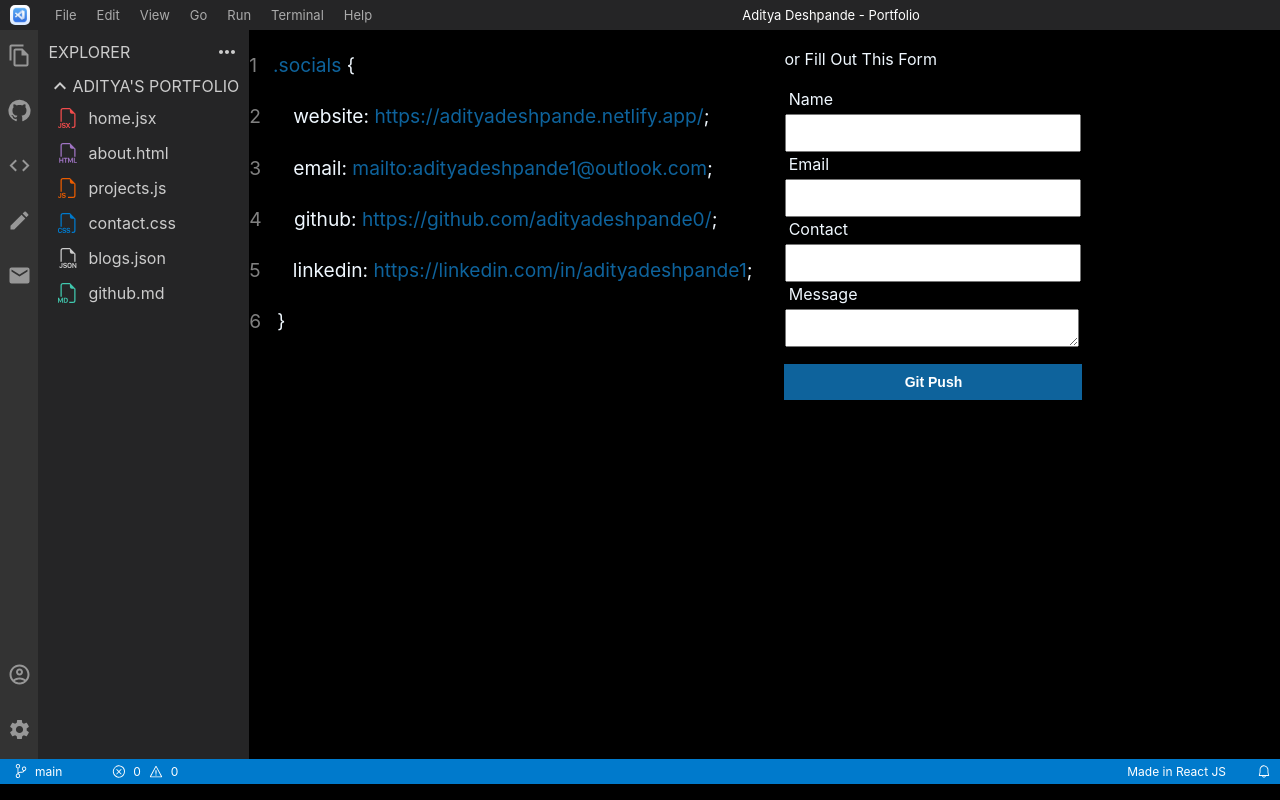
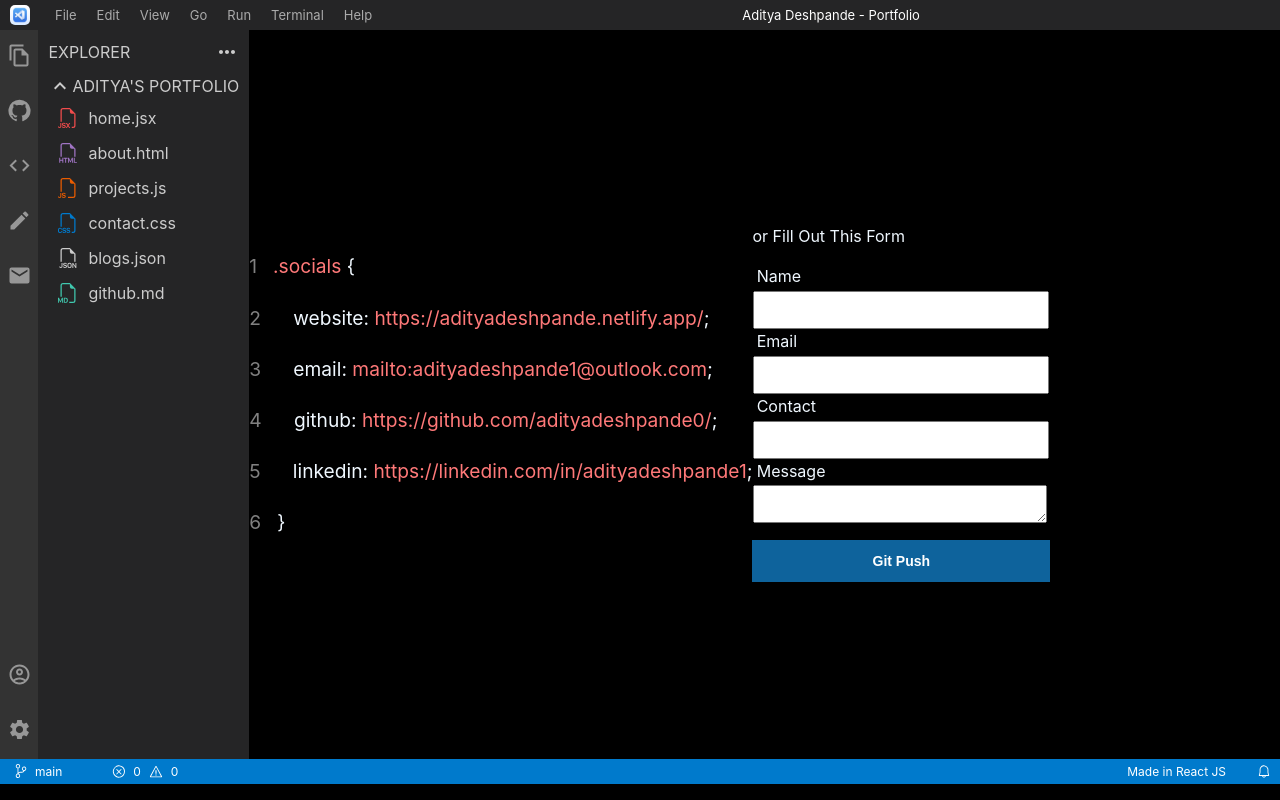
Before and after one commit to adityadeshpande0/MyPortfolio, a React (Create React App) app: page /contact in a window 1280 px wide. Built offline with nearby package versions, Linux system fonts and the light colour scheme.

Commit message:
Contact Page

```diff
--- a/src/Components/ContactInfo/contactInfoStyles.css
+++ b/src/Components/ContactInfo/contactInfoStyles.css
@@ -1,6 +1,7 @@
 .main-block-contact {
   display: flex;
   flex-direction: row;
+  align-items: center;
 }
 .info-block-contact {
   counter-reset: line;
@@ -19,7 +20,6 @@
 .contactform-main-container {
   display: flex;
   flex-direction: column;
-  margin-left: 2rem;
 }
 .inputbox-container {
   display: flex;
@@ -28,6 +28,7 @@
   border-radius: 0;
 }
 .input-label {
+  font-size: 1rem !important;
   margin-bottom: 0.3rem;
   margin-left: 0.2rem;
 }
@@ -36,7 +37,7 @@
   height: 2rem;
 }
 .error-message {
-  color: rgb(255, 121, 121);
+  color: #ff7979;
   margin-top: 0.3rem;
   margin-left: 0.2rem;
 }
@@ -44,7 +45,8 @@
   background-color: #0e639c;
   color: #ffff;
   text-transform: capitalize;
-  padding: 10px;
+  padding: 0.8rem;
+  width: 18.6rem;
   border: none;
   font-weight: 600;
   font-size: 14px;
@@ -77,7 +79,7 @@
 }
 
 .socials-container a {
-  color: #0e639c;
+  color: #ff7979;
   text-decoration: none;
 }
 
@@ -87,7 +89,7 @@
 }
 
 .socials {
-  color: #0e639c;
+  color: #ff7979;
 }
 
 @media screen and (max-width: 600px) {
```
